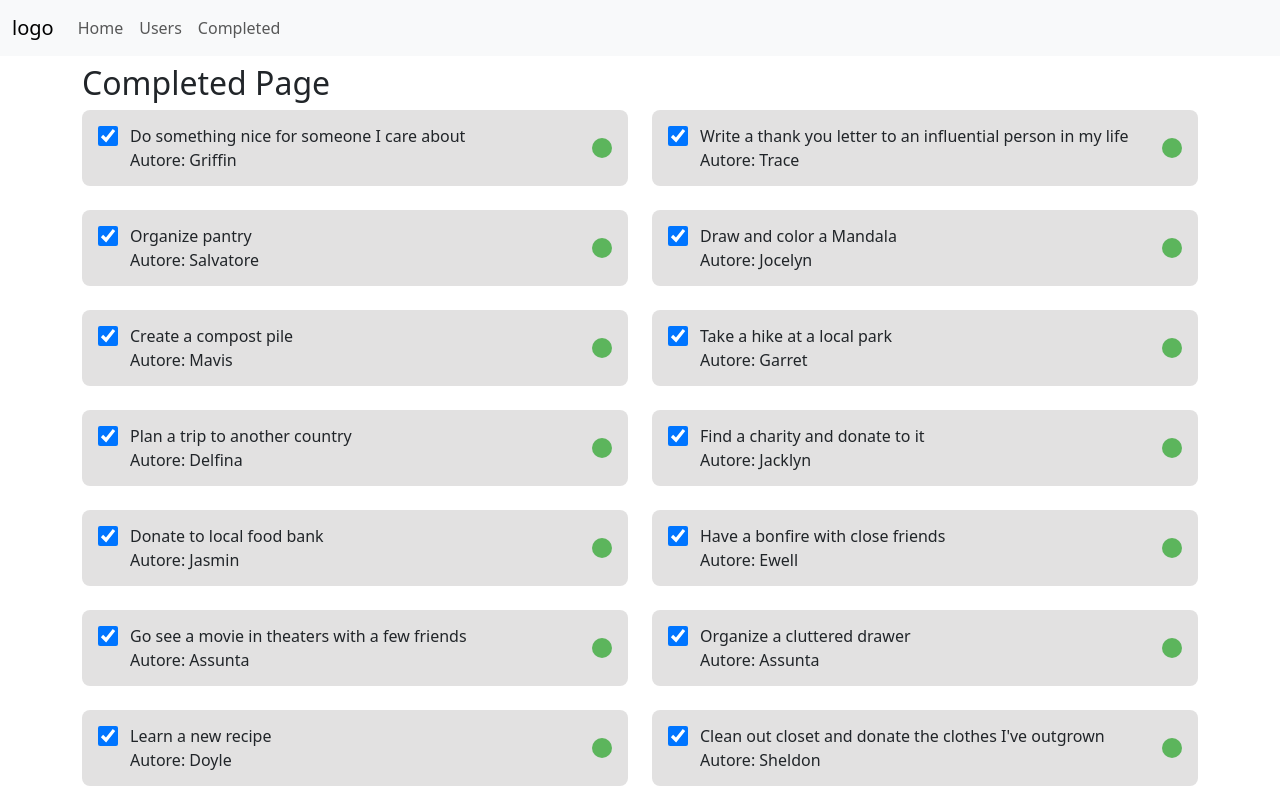
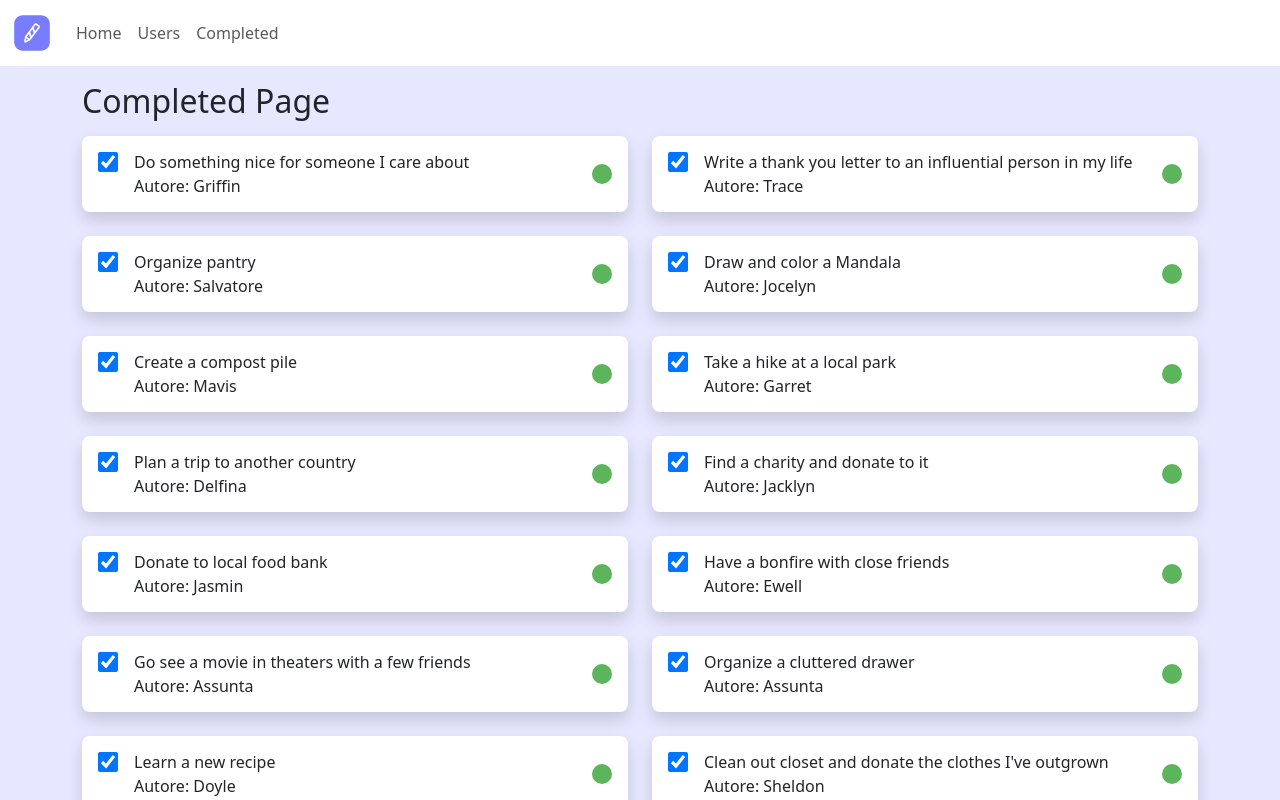
Before and after one commit to Ikadev95/U3-W2-Projects, an Angular app: page /completed in a window 1280 px wide. Shown: the top 800 px of the page. Built offline with nearby package versions, Linux system fonts and the light colour scheme.

Commit message:
ok style

```diff
--- a/src/app/components/completed-page/completed-page.component.html
+++ b/src/app/components/completed-page/completed-page.component.html
@@ -1,8 +1,11 @@
-<div class="container pt-2">
-  <h2>Completed Page</h2>
-  <div class="row row-gap-4">
-    <div class="col-12 col-lg-6" *ngFor="let todo of todos" >
-      <app-single-todo [todo]="todo"></app-single-todo>
+<main>
+  <div class="container pt-2">
+    <h2 class="my-2">Completed Page</h2>
+    <div class="row row-gap-4 mt-3">
+      <div class="col-12 col-lg-6" *ngFor="let todo of todos" >
+        <app-single-todo [todo]="todo"></app-single-todo>
+      </div>
     </div>
   </div>
-</div>
+
+</main>
--- a/src/app/components/home/home.component.html
+++ b/src/app/components/home/home.component.html
@@ -1,8 +1,10 @@
-<div class="container pt-2">
-  <h1>Tasks for today!</h1>
-  <div class="row row-gap-4">
-    <div class="col-12 col-lg-6" *ngFor="let todo of todos">
-      <app-single-todo [todo]="todo"></app-single-todo>
+<main>
+  <div class="container pt-2">
+    <h1 class="my-2">Tasks for today!</h1>
+    <div class="row row-gap-4 mt-3">
+      <div class="col-12 col-lg-6" *ngFor="let todo of todos">
+        <app-single-todo [todo]="todo"></app-single-todo>
+      </div>
     </div>
   </div>
-</div>
+</main>
--- a/src/app/components/navbar/navbar.component.html
+++ b/src/app/components/navbar/navbar.component.html
@@ -1,6 +1,6 @@
-<nav class="navbar navbar-expand-lg bg-light">
+<nav class="navbar navbar-expand-lg">
   <div class="container-fluid">
-    <a class="navbar-brand" routerLink="/home">logo</a>
+    <a class="navbar-brand" routerLink="/home"> <img src="logo.svg" height="40px"> </a>
     <button class="navbar-toggler" type="button" (click)="toggleMenu()" aria-controls="navbarNavAltMarkup" aria-label="Toggle navigation">
       <span class="navbar-toggler-icon"></span>
     </button>
--- a/src/app/components/navbar/navbar.component.scss
+++ b/src/app/components/navbar/navbar.component.scss
@@ -0,0 +1,3 @@
+nav{
+  background-color: white ;
+}
--- a/src/app/components/single-todo/single-todo.component.html
+++ b/src/app/components/single-todo/single-todo.component.html
@@ -1,10 +1,10 @@
-<div class="Item">
+<div class="Item shadow">
   <div class="itemCont" >
       <div class="itemContainer">
         <input type="checkbox" [(ngModel)]="todo.completed" id="todo" class="checkbox" />
-        <label for="todo"> {{todo.todo}}</label>
+        <label class="px-1" for="todo"> {{todo.todo}}</label>
       </div>
-      <div class="description">Autore: {{todo.userName}}</div>
+      <div class="description px-1">Autore: {{todo.userName}}</div>
 
   </div>
   <div class="complete rounded-circle" [ngClass]="{'colorCompleted': todo.completed, 'colorIncompleted': !todo.completed}"></div>
--- a/src/app/components/single-todo/single-todo.component.scss
+++ b/src/app/components/single-todo/single-todo.component.scss
@@ -6,7 +6,7 @@ input[type="checkbox"] {
   margin-right: 12px;
 }
 .Item{
-  background-color: rgb(226, 225, 225);
+  background-color: white;
   padding: 10px 16px;
   border-radius: 8px;
   display: flex;
--- a/src/app/components/user-card/user-card.component.html
+++ b/src/app/components/user-card/user-card.component.html
@@ -1,7 +1,7 @@
-<div class="card mb-3">
+<div class="card mb-3 border-0 ">
   <div class="row g-0">
     <div class="col-md-4">
-      <img src="{{user.image}}" class="img-fluid rounded-start" alt="{{user.firstName}}">
+      <img src="{{user.image}}" class="img-fluid rounded" alt="{{user.firstName}}">
     </div>
     <div class="col-md-8">
       <div class="card-body">
--- a/src/app/components/user-card/user-card.component.scss
+++ b/src/app/components/user-card/user-card.component.scss
@@ -0,0 +1,4 @@
+.card{
+  height: 100%;
+  background-color: #ffffff98;
+}
--- a/src/app/components/users-page/users-page.component.html
+++ b/src/app/components/users-page/users-page.component.html
@@ -1,8 +1,11 @@
-<div class="container pt-2">
-  <h2>Users Page</h2>
-  <div class="row row-gap-4">
-    <div class="col-12 col-lg-6" *ngFor="let user of users">
-      <app-user-card [user]="user"></app-user-card>
+<main>
+  <div class="container pt-2">
+    <h2 class="my-2">Users Page</h2>
+    <div class="row row-gap-4 mt-3">
+      <div class="col-12 col-lg-6" *ngFor="let user of users">
+        <app-user-card [user]="user"></app-user-card>
+      </div>
     </div>
   </div>
-</div>
+
+</main>
--- a/src/styles.scss
+++ b/src/styles.scss
@@ -1 +1,4 @@
 /* You can add global styles to this file, and also import other style files */
+main{
+  background-color: #787dff2d ;
+}
```
Also changed, not shown: public/logo.svg (added).
